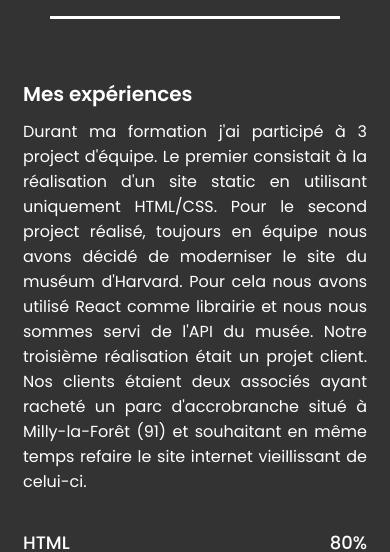
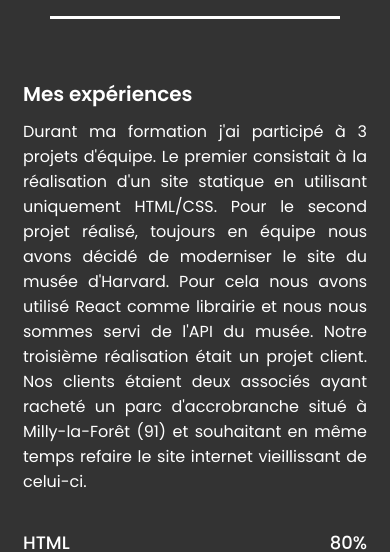
Before and after one commit to ChristopherSaury/PortfolioReactVersion, a React (Create React App) app: page / in a window 390 px wide. Shown: the part 2224-2776 px from the top of the page. Built offline with nearby package versions, Linux system fonts and the light colour scheme.

Commit message:
The Content has been modified and the style has been added

```diff
--- a/src/components/Skills/Skills.css
+++ b/src/components/Skills/Skills.css
@@ -123,6 +123,9 @@ section {
     .skills .skills-content .column{
         width: 100%;
     }
+    .skills .title::before {
+        width: 300px;
+    }
 }
 
 @media screen and (max-width: 390px) {
--- a/src/components/Skills/Skills.js
+++ b/src/components/Skills/Skills.js
@@ -10,9 +10,9 @@ function Skills() {
                 <div className='column left'>
                     <div className='text'>Mes expériences</div>
                     <p>
-                        Durant ma formation j'ai participé à 3 project d'équipe. Le premier consistait à la réalisation d'un site static
-                        en utilisant uniquement HTML/CSS. Pour le second project réalisé, toujours en équipe nous avons décidé de moderniser
-                        le site du muséum d'Harvard. Pour cela nous avons utilisé React comme librairie et nous nous sommes servi de l'API du musée.
+                        Durant ma formation j'ai participé à 3 projets d'équipe. Le premier consistait à la réalisation d'un site statique
+                        en utilisant uniquement HTML/CSS. Pour le second projet réalisé, toujours en équipe nous avons décidé de moderniser
+                        le site du musée d'Harvard. Pour cela nous avons utilisé React comme librairie et nous nous sommes servi de l'API du musée.
                         Notre troisième réalisation était un projet client. Nos clients étaient deux associés ayant racheté un parc d'accrobranche
                         situé à Milly-la-Forêt (91) et souhaitant en même temps refaire le site internet vieillissant de celui-ci.
                     </p>
```
